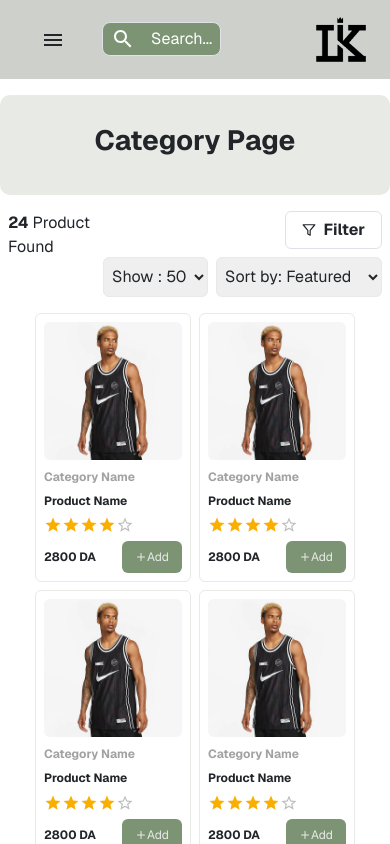
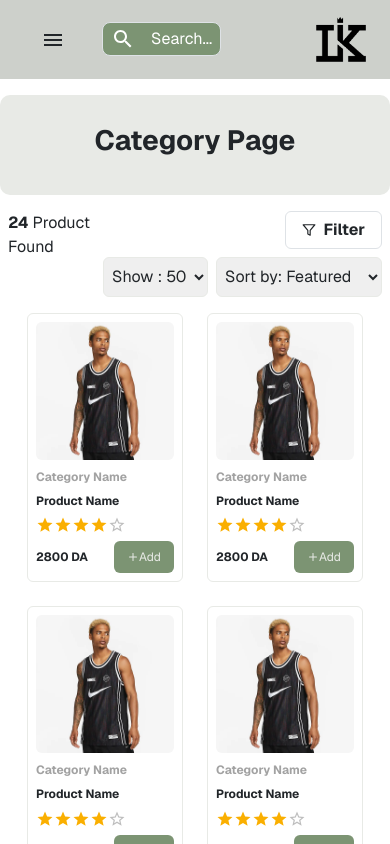
Before and after one commit to yahiaslim12/Look_king_ecommerce, a Next.js app: page /Category in a window 390 px wide. Shown: the top 844 px of the page. Built offline with nearby package versions, Linux system fonts and the light colour scheme.

Commit message:
responsive category

```diff
--- a/src/app/Category/page.jsx
+++ b/src/app/Category/page.jsx
@@ -167,7 +167,7 @@ export default function Category() {
             </div>
             <div className="d-flex flex-column gap-3 align-items-center">
 
-            <div className="d-flex flex-wrap align-items-center justify-content-center gap-2 mt-3">
+            <div className="d-flex flex-wrap align-items-center justify-content-center gap-x-6 xl:gap-x-2 gap-y-6 mt-3">
                 <CategoryCard/>
                 <CategoryCard/>
                 <CategoryCard/>
```
